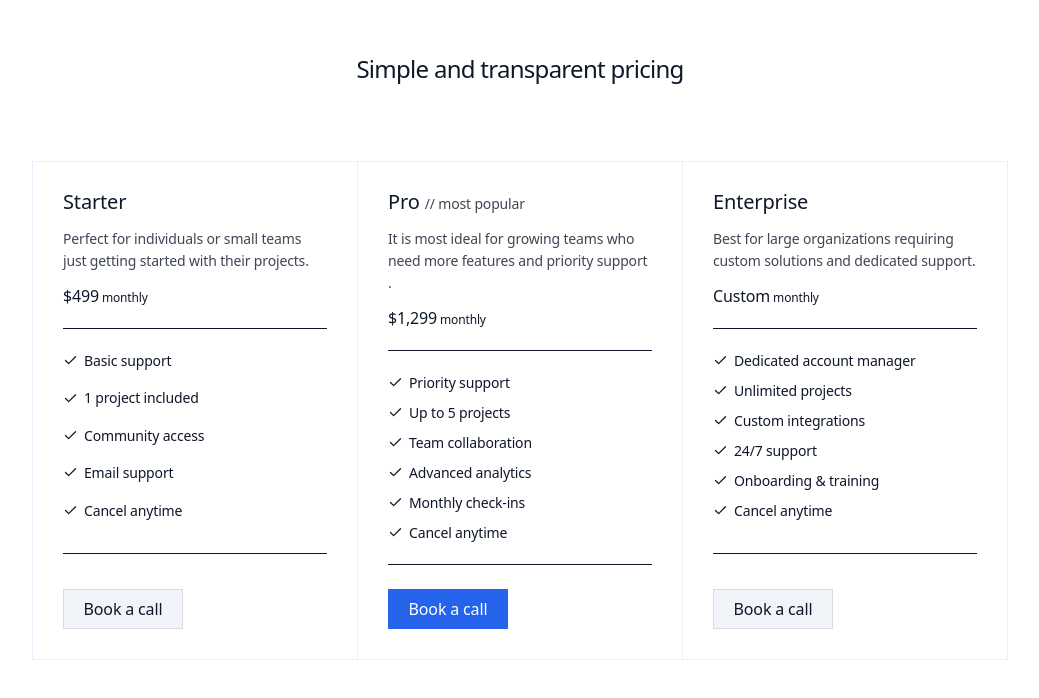
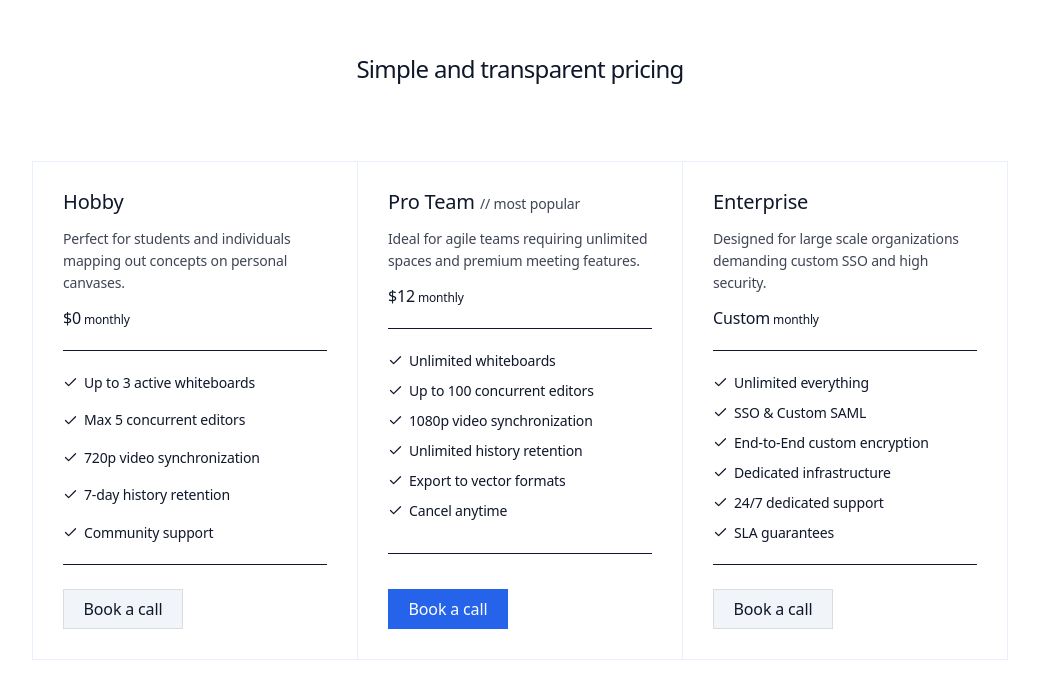
Before and after one commit to sayandeepdas02/Plixa-Meetups, a React (Vite) app in the folder frontend-react/: page / in a window 1280 px wide. Shown: the part 4480-5178 px from the top of the page, without its empty margins (120-1159 px from the left). Built offline with nearby package versions, Linux system fonts and the light colour scheme; no server answers.

Commit message:
pricing changes

```diff
--- a/frontend-react/src/components/ui/pricing-1.jsx
+++ b/frontend-react/src/components/ui/pricing-1.jsx
@@ -5,31 +5,31 @@ const Pricing1 = () => {
   // Pricing plan data
   const pricingPlans = [
     {
-      title: "Starter",
+      title: "Hobby",
       popular: false,
       description:
-        "Perfect for individuals or small teams just getting started with their projects.",
-      price: "$499",
+        "Perfect for students and individuals mapping out concepts on personal canvases.",
+      price: "$0",
       features: [
-        "Basic support",
-        "1 project included",
-        "Community access",
-        "Email support",
-        "Cancel anytime",
+        "Up to 3 active whiteboards",
+        "Max 5 concurrent editors",
+        "720p video synchronization",
+        "7-day history retention",
+        "Community support",
       ],
     },
     {
-      title: "Pro",
+      title: "Pro Team",
       popular: true,
       description:
-        "It is most ideal for growing teams who need more features and priority support .",
-      price: "$1,299",
+        "Ideal for agile teams requiring unlimited spaces and premium meeting features.",
+      price: "$12",
       features: [
-        "Priority support",
-        "Up to 5 projects",
-        "Team collaboration",
-        "Advanced analytics",
-        "Monthly check-ins",
+        "Unlimited whiteboards",
+        "Up to 100 concurrent editors",
+        "1080p video synchronization",
+        "Unlimited history retention",
+        "Export to vector formats",
         "Cancel anytime",
       ],
     },
@@ -37,15 +37,15 @@ const Pricing1 = () => {
       title: "Enterprise",
       popular: false,
       description:
-        "Best for large organizations requiring custom solutions and dedicated support.",
+        "Designed for large scale organizations demanding custom SSO and high security.",
       price: "Custom",
       features: [
-        "Dedicated account manager",
-        "Unlimited projects",
-        "Custom integrations",
-        "24/7 support",
-        "Onboarding & training",
-        "Cancel anytime",
+        "Unlimited everything",
+        "SSO & Custom SAML",
+        "End-to-End custom encryption",
+        "Dedicated infrastructure",
+        "24/7 dedicated support",
+        "SLA guarantees",
       ],
     },
   ];
```
